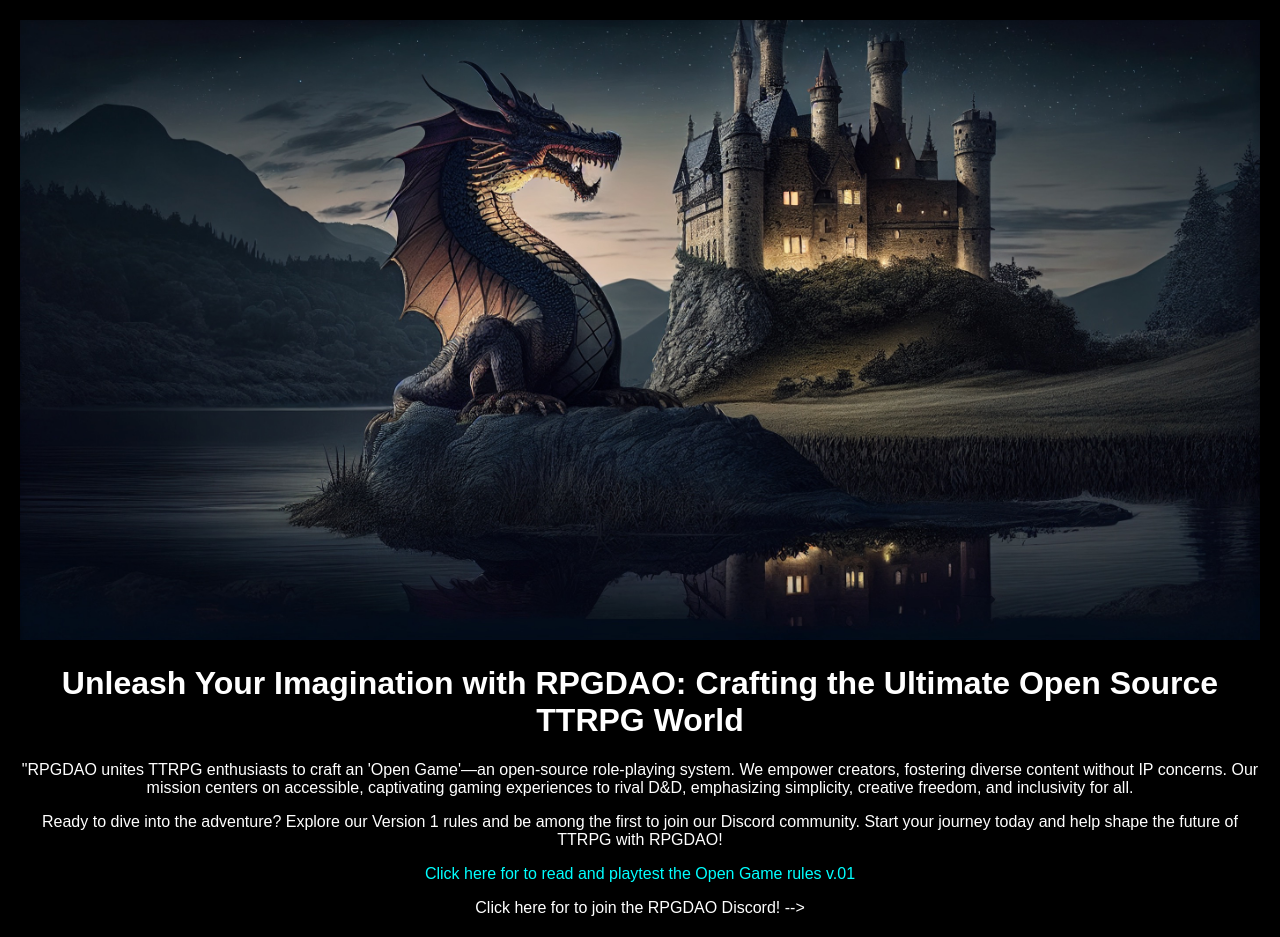
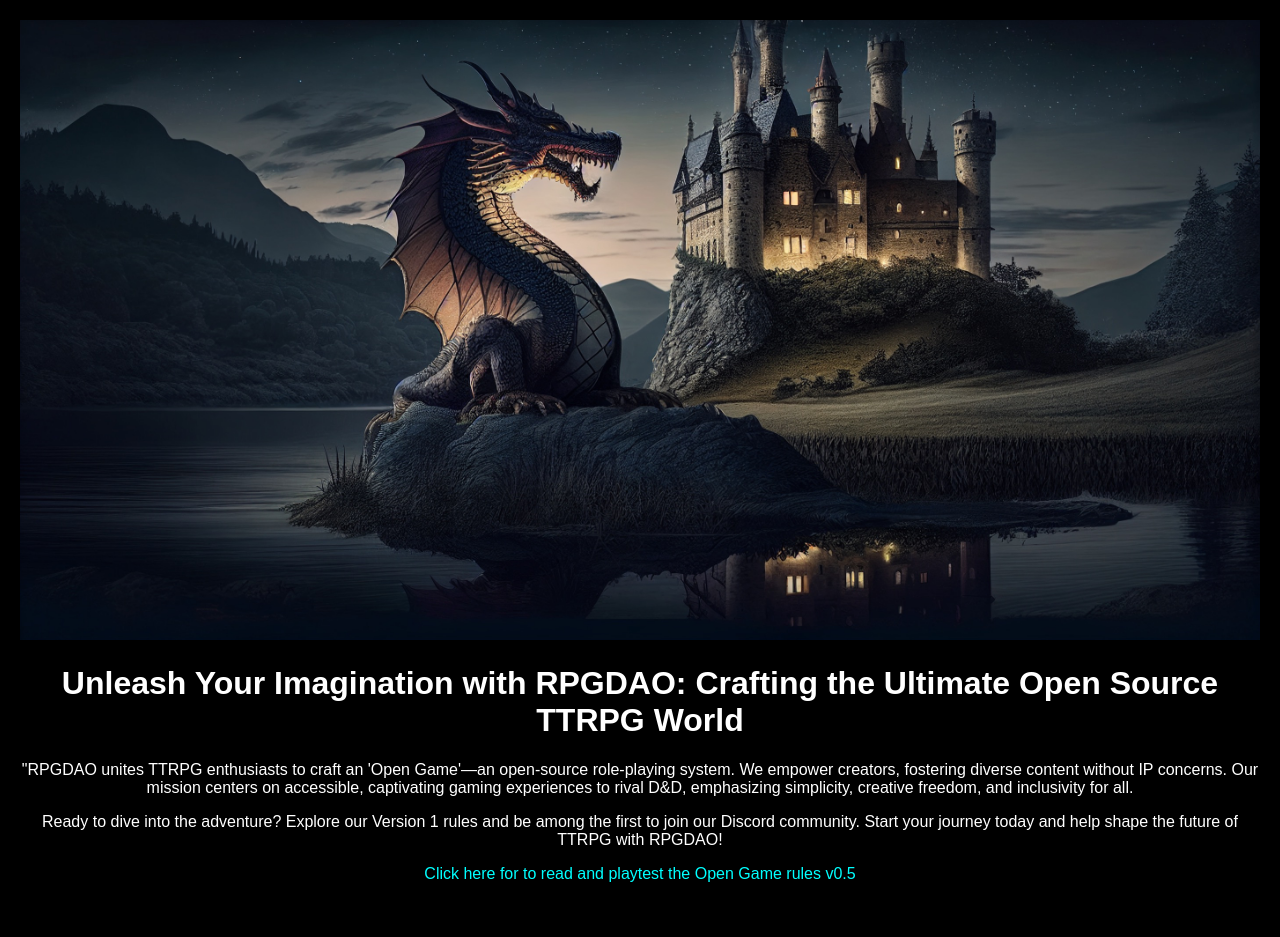
Before and after one commit to rpgdao/coming-soon-page, a plain HTML site: page index.html in a window 1280 px wide. Drawn offline with Linux system fonts and the light colour scheme.

Commit message:
Update index.html

```diff
--- a/index.html
+++ b/index.html
@@ -50,9 +50,9 @@
         <p>
             Ready to dive into the adventure? Explore our Version 1 rules and be among the first to join our Discord community. Start your journey today and help shape the future of TTRPG with RPGDAO!
         </p>
-        <a href="https://docs.google.com/document/d/1GPoArH41CqT3Tvh9K-waUVKQP3q59ui_no3idGq5EB8/edit?usp=sharing" target="_blank">Click here for to read and playtest the Open Game rules v.01</a>
+        <a href="https://docs.google.com/document/d/1GPoArH41CqT3Tvh9K-waUVKQP3q59ui_no3idGq5EB8/edit?usp=sharing" target="_blank">Click here for to read and playtest the Open Game rules v0.5</a>
         <p></p>
-        <! --
+        <!--
         <a href="https://discord.gg/4AkR3aKRfq" target="_blank">Click here for to join the RPGDAO Discord!</a>
         -->
   </div>
```
